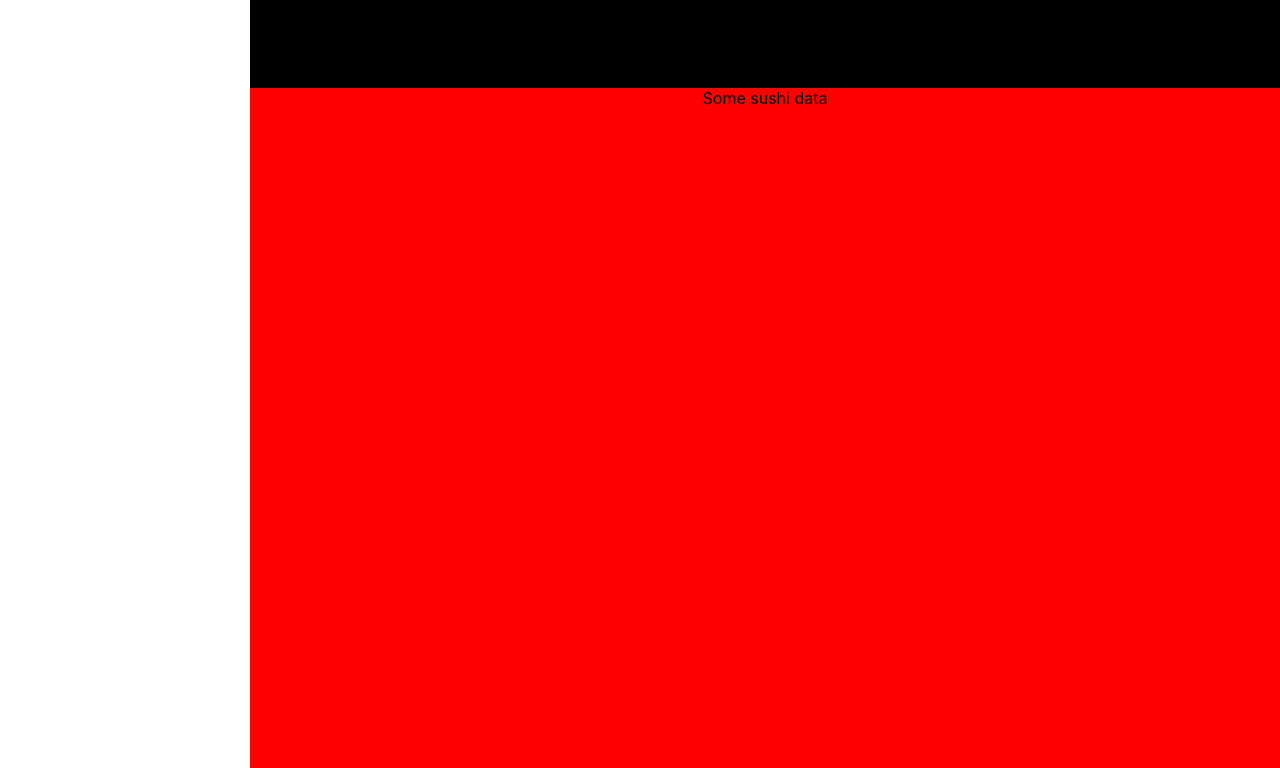
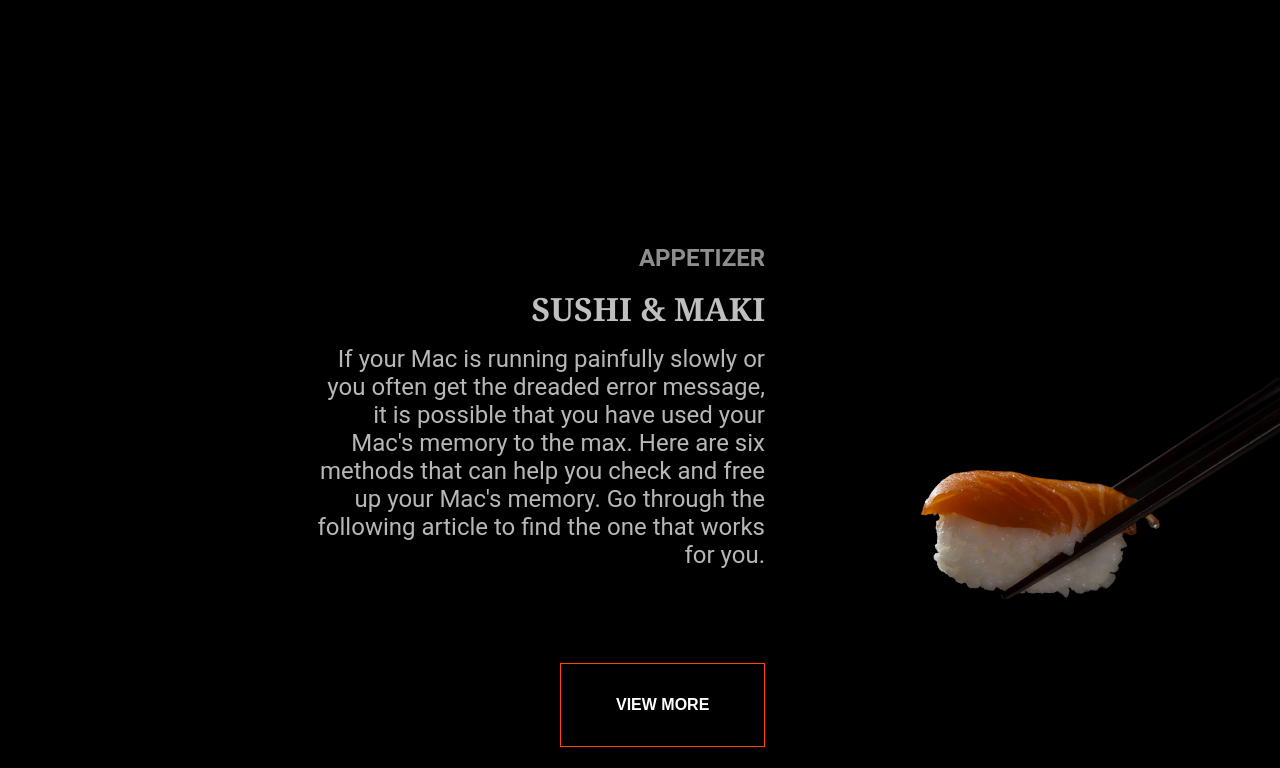
Before and after one commit to tanettrimas/beachhouse-client, a React (Create React App) app: page / in a window 1280 px wide. Shown: the part 1512-2280 px from the top of the page. Built offline with nearby package versions, Linux system fonts and the light colour scheme.

Commit message:
Extract button to own component

```diff
--- a/src/App.css
+++ b/src/App.css
@@ -15,7 +15,8 @@ h3 {
 }
 
 .grid-component {
-  height: 100vh
+  height: 100vh;
+  background: black;
 }
 
 @media (max-width: 700px) {
@@ -38,20 +39,17 @@ h3 {
   .sidebar {
     background-color: black;
     text-align: center;
-    color: white;
     grid-area: sidebar;
     height: 0.5fr;
   }
 
   .headercard {
-    background-color: black;
     text-align: center;
     grid-area: headercard;
   }
 
 
   .sushi-dealcard {
-    background-color: red;
     text-align: center;
     grid-area: sushi-dealcard;
   }
@@ -69,7 +67,7 @@ h3 {
   }
 
   .thaimenu-card {
-    background-color: teal¢;
+    background-color: teal;
     text-align: center;
     grid-area: thaimenu-card;
   }
@@ -80,12 +78,13 @@ h3 {
     display: grid;
     grid-template-areas:
       'sidebar headercard headercard'
-      'sidebar regular-dealcard regular-dealcard'
-      'sidebar sushi-dealcard sushi-dealcard'
-      'sidebar thai-dealcard thai-dealcard'
-      'sidebar sushimenu-card sushimenu-card'
-      'sidebar thaimenu-card thaimenu-card';
+      '. regular-dealcard regular-dealcard'
+      '. sushi-dealcard sushi-dealcard'
+      '. thai-dealcard thai-dealcard'
+      '. sushimenu-card sushimenu-card'
+      '. thaimenu-card thaimenu-card';
       grid-template-columns: 250px 1fr 1fr;
+      background: black;
     }
 
   .sidebar {
@@ -104,7 +103,6 @@ h3 {
 
 
   .sushi-dealcard {
-    background-color: red;
     text-align: center;
     grid-area: sushi-dealcard;
   }
--- a/src/App.js
+++ b/src/App.js
@@ -13,8 +13,9 @@ function App() {
       <div className='sidebar grid-component'>
         <SideBar />
       </div>
+      <div className='headercard grid-component'>Some thai data</div>
       <CardComponent
-          gridArea='headercard'
+          gridArea='regular-dealcard'
           description="If your Mac is running painfully slowly or you often get the dreaded error message, it is possible that you have used your Mac's memory to the max. Here are six methods that can help you check and free up your Mac's memory. Go through the following article to find the one that works for you."
           heading='Appetizer'
           imgSrc={springrollImg}
@@ -23,7 +24,7 @@ function App() {
           direction='left'
         />
       <CardComponent
-          gridArea='regular-dealcard'
+          gridArea='sushi-dealcard'
           description="If your Mac is running painfully slowly or you often get the dreaded error message, it is possible that you have used your Mac's memory to the max. Here are six methods that can help you check and free up your Mac's memory. Go through the following article to find the one that works for you."
           heading='Appetizer'
           imgSrc={nigiriImg}
@@ -31,7 +32,6 @@ function App() {
           alt='Nigiri'
           direction='right'
         />
-      <div className='sushi-dealcard grid-component'>Some sushi data</div>
       <div className='thai-dealcard grid-component'>Some thai data</div>
       <div className='sushimenu-card grid-component'>Some sushimenu data</div>
       <div className='thaimenu-card grid-component'>Some thaimenu data</div>
--- /dev/null
+++ b/src/components/Button/index.jsx
@@ -0,0 +1,21 @@
+import React from 'react'
+import PropTypes from 'prop-types'
+import './style.css'
+
+const Button = ({ text = 'View more', onSubmit }) => {
+  return (
+    <button
+      className="card-button"
+      onSubmit={onSubmit}
+    >
+        {text.toUpperCase()}
+    </button>
+  )
+}
+
+Button.propTypes = {
+  text: PropTypes.string,
+  onSubmit: PropTypes.func
+}
+
+export default Button
--- /dev/null
+++ b/src/components/Button/style.css
@@ -0,0 +1,18 @@
+.card-button {
+  grid-area: button;
+  background: black;
+  color: white;
+  border: 1px solid #FF4500;
+  font-weight: bold;
+  font-size: 16px;
+  padding: 25px 10px;
+  justify-self: right;
+  width: 204.7px;
+  height: 83.77px;
+  margin-top: 3.125rem;
+}
+
+button:hover {
+  background: white;
+  color: black;
+}
--- a/src/components/Sidebar/sidebar.style.css
+++ b/src/components/Sidebar/sidebar.style.css
@@ -2,6 +2,8 @@ ul {
   display: flex;
   flex-direction: column;
   align-items: flex-start;
+  justify-content: space-between;
+
 }
 
 li {
--- a/src/components/landingpage/CardComponent/index.jsx
+++ b/src/components/landingpage/CardComponent/index.jsx
@@ -1,6 +1,7 @@
 import React from 'react'
 import '../style.css'
 import PropTypes from 'prop-types';
+import Button from '../../Button'
 
 const CardComponent = ({ title, description, heading, imgSrc, alt, direction, gridArea } = {}) => {
   return (
@@ -10,7 +11,7 @@ const CardComponent = ({ title, description, heading, imgSrc, alt, direction, gr
           <h3 className="card-heading" style={{ alignSelf: 'end'}} >{heading.toUpperCase()}</h3>
           <h1 className="card-title">{title.toUpperCase()}</h1>
           <p className="card-description" style={{ alignSelf: 'start'}}>{description}</p>
-          <button className="card-button">{"View more".toUpperCase()}</button>
+          <Button />
         </div>
     </section>
     )
--- a/src/components/landingpage/style.css
+++ b/src/components/landingpage/style.css
@@ -86,17 +86,3 @@
   color: #BFBFBF;
   grid-area: title;
 }
-
-.card-button {
-  grid-area: button;
-  background: black;
-  color: white;
-  border: 1px solid #FF4500;
-  font-weight: bold;
-  font-size: 16px;
-  padding: 25px 10px;
-  justify-self: right;
-  width: 204.7px;
-  height: 83.77px;
-  margin-top: 3.125rem;
-}
```
